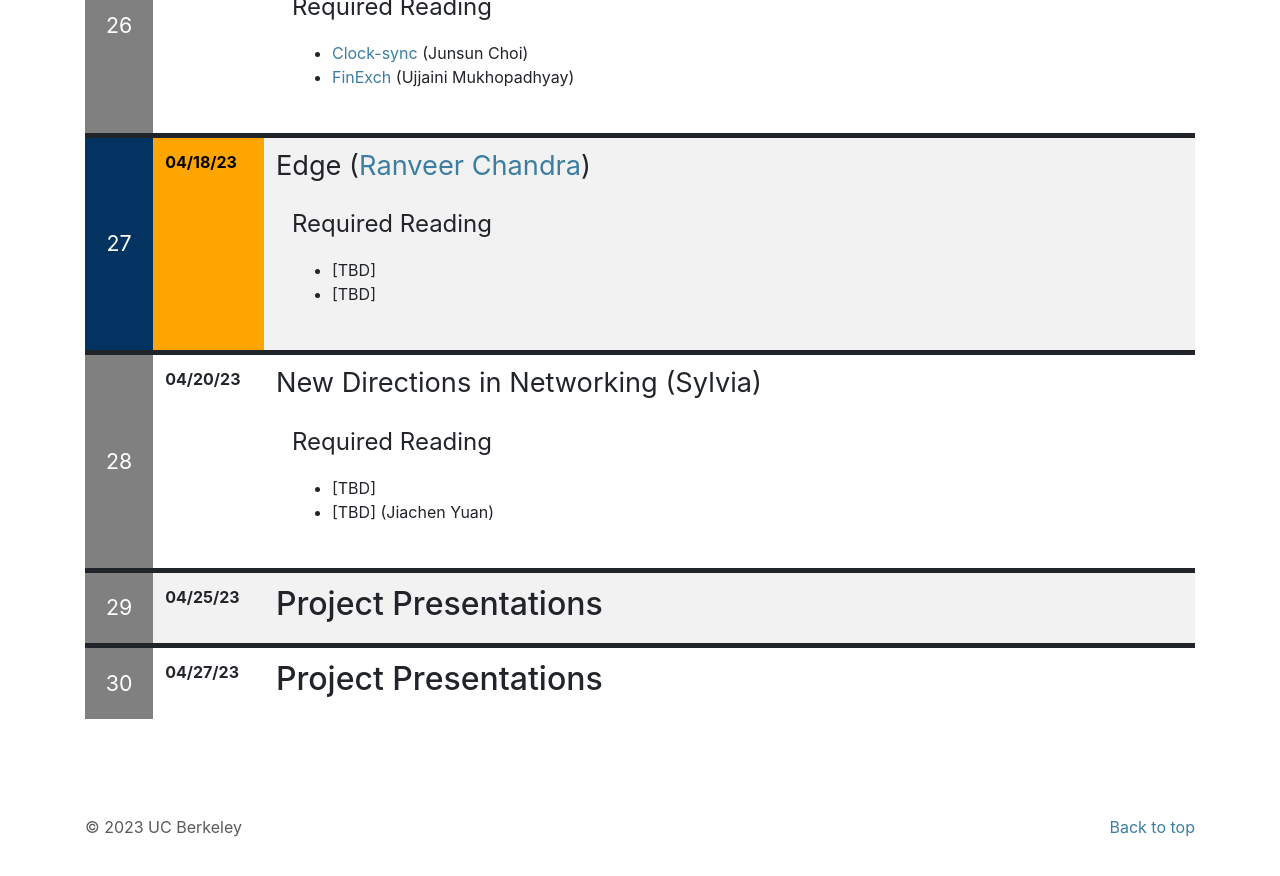
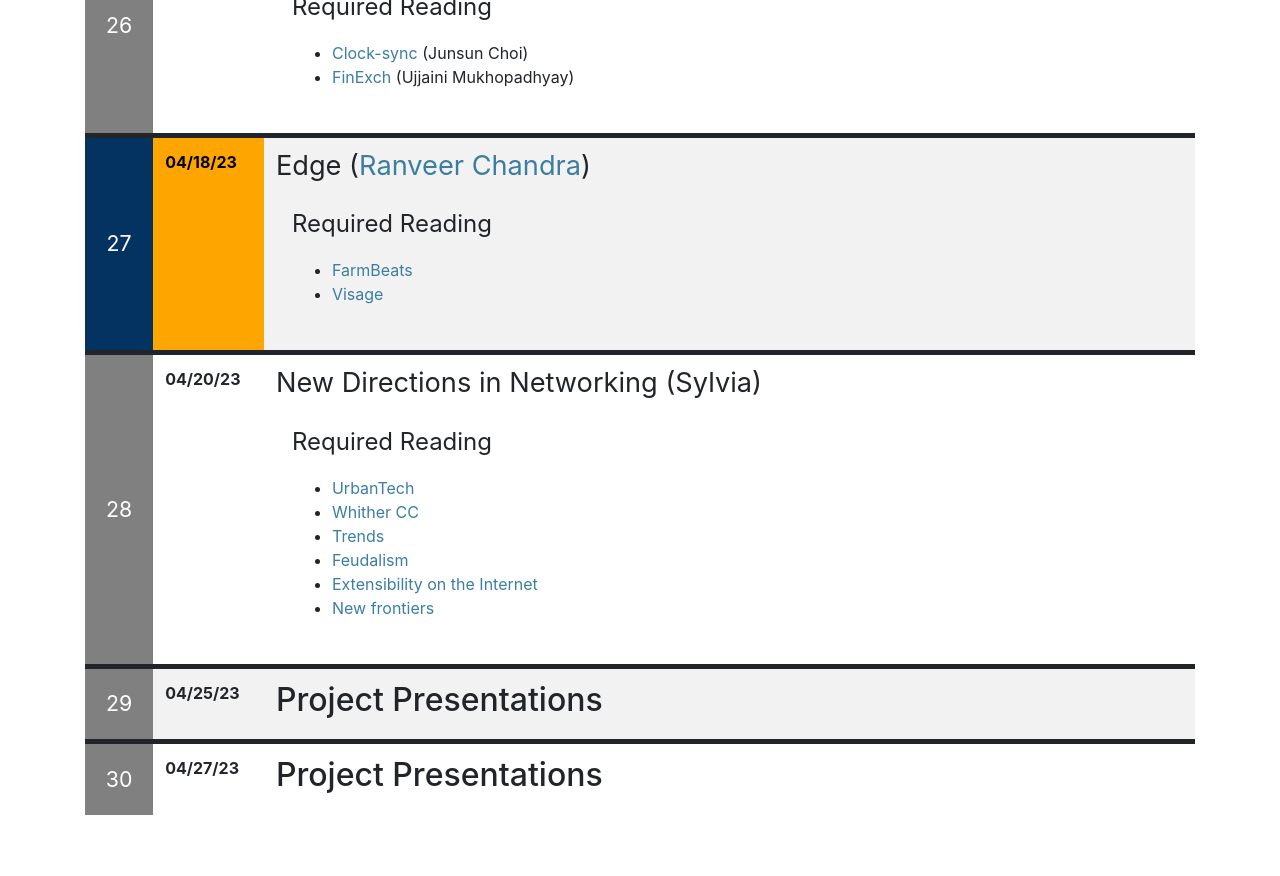
Before and after one commit to ShishirPatil/cs268-sp23, a Jekyll site: the page built from index.md, in a window 1280 px wide and 900 px high, scrolled down 6959 px. Shown: the top 876 px of the window. Built offline with Jekyll 4.4.1, drawn with Linux system fonts in a browser that asks for light colours; nearby versions of some CDN libraries; our own code applies the rules of GitHub Pages for plain Markdown files; before the commit the page ends 7814 px from its top, so only the background shows below that.

Commit message:
Paper's for Edge

```diff
--- a/index.md
+++ b/index.md
@@ -427,8 +427,8 @@ Advanced Reading
 
 <div class="reading">
 <div class="required_reading" markdown="1">
-* [TBD]
-* [TBD]
+* [FarmBeats](https://www.microsoft.com/en-us/research/wp-content/uploads/2017/03/FarmBeats-webpage-1.pdf)
+* [Visage](https://www.microsoft.com/en-us/research/uploads/prod/2021/09/Visage_Mobicom_2021.pdf)
 </div>
 </div>
 
@@ -438,8 +438,12 @@ Advanced Reading
 
 <div class="reading">
 <div class="required_reading" markdown="1">
-* [TBD]
-* [TBD] (Jiachen Yuan)
+* [UrbanTech](https://www.youtube.com/watch?v=6wrx_NTDfgg)
+* [Whither CC](https://people.eecs.berkeley.edu/~sylvia/cs268-2019/papers//throwdown.pdf)
+* [Trends](https://www.youtube.com/watch?v=Am_itCzkaE0)
+* [Feudalism](https://people.eecs.berkeley.edu/~sylvia/cs268-2019/papers//net-feudalism.pdf)
+* [Extensibility on the Internet](https://www.cs.princeton.edu/~jrex/papers/ei21.pdf)
+* [New frontiers](https://dl.acm.org/doi/10.1145/3422604.3425937)
 </div>
 </div>
 
```
